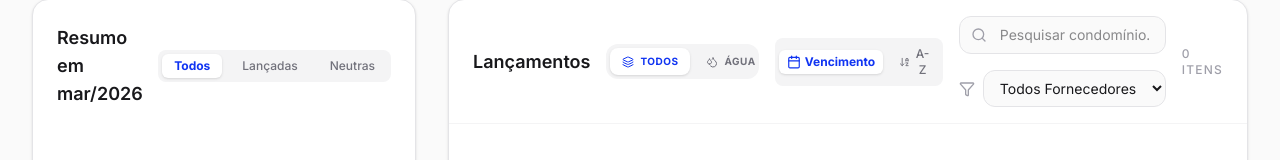
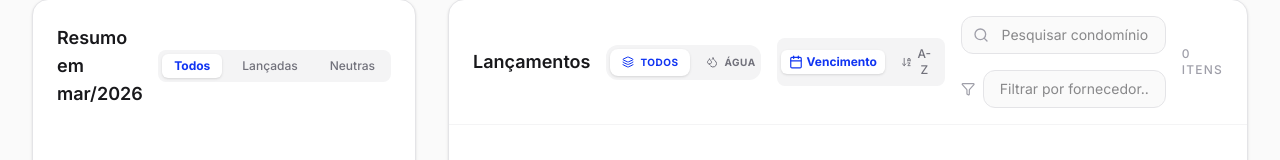
Before and after one commit to pedrinhsx/pedrinhsx.github, a React (Vite) app: page / in a window 1280 px wide. Shown: the part 518-678 px from the top of the page. Built offline with nearby package versions, Linux system fonts and the light colour scheme.

Commit message:
Update App.tsx

```diff
--- a/src/App.tsx
+++ b/src/App.tsx
@@ -109,7 +109,8 @@ export default function App() {
 
   useEffect(() => {
     const handleClickOutside = (event: MouseEvent) => {
-      if (suggestionRef.current && !suggestionRef.current.contains(event.target as Node)) {
+      const isInput = (event.target as HTMLElement).tagName === 'INPUT';
+      if (suggestionRef.current && !suggestionRef.current.contains(event.target as Node) && !isInput) {
         setActiveSuggestionIdx(null);
       }
     };
@@ -117,14 +118,13 @@ export default function App() {
     return () => document.removeEventListener('mousedown', handleClickOutside);
   }, []);
 
-  const [activeSuggestionIdx, setActiveSuggestionIdx] = useState<{type: 'single' | 'bulk', field: 'condo' | 'supplier', index?: number} | null>(null);
+  const [activeSuggestionIdx, setActiveSuggestionIdx] = useState<{type: 'single' | 'bulk' | 'filter', field: 'condo' | 'supplier', index?: number} | null>(null);
 
   const getCondoSuggestions = (input: string) => {
     const uniqueCondos = Array.from(new Set<string>(expenses.map(e => e.condominium))).filter(Boolean);
     if (!input) return uniqueCondos.slice(0, 5);
     return uniqueCondos.filter(c =>
-      c.toLowerCase().includes(input.toLowerCase()) &&
-      c.toLowerCase() !== input.toLowerCase()
+      c.toLowerCase().includes(input.toLowerCase())
     ).slice(0, 5);
   };
 
@@ -132,8 +132,7 @@ export default function App() {
     const uniqueSuppliers = Array.from(new Set<string>(expenses.map(e => e.supplier || ''))).filter(Boolean);
     if (!input) return uniqueSuppliers.slice(0, 5);
     return uniqueSuppliers.filter(s =>
-      s.toLowerCase().includes(input.toLowerCase()) &&
-      s.toLowerCase() !== input.toLowerCase()
+      s.toLowerCase().includes(input.toLowerCase())
     ).slice(0, 5);
   };
 
@@ -402,7 +401,7 @@ export default function App() {
     }).filter(e => {
       const matchesStatus = filterStatus === 'all' || e.status === filterStatus;
       const matchesType = filterType === 'all' || e.type === filterType;
-      const matchesSupplier = filterSupplier === 'all' || e.supplier === filterSupplier;
+      const matchesSupplier = filterSupplier === 'all' || (e.supplier?.toLowerCase().includes(filterSupplier.toLowerCase()));
       const matchesSearch = e.condominium.toLowerCase().includes(searchTerm.toLowerCase());
       return matchesStatus && matchesType && matchesSupplier && matchesSearch;
     }).sort((a, b) => {
@@ -775,18 +774,51 @@ export default function App() {
                     )}
                   </div>
 
-                  <div className="flex items-center gap-2">
+                  <div className="flex items-center gap-2 relative flex-1 min-w-[200px]">
                     <Filter className="w-4 h-4 text-zinc-400" />
-                    <select
-                      value={filterSupplier}
-                      onChange={(e) => setFilterSupplier(e.target.value)}
-                      className="bg-zinc-50 border border-zinc-200 rounded-xl px-3 py-2 text-sm focus:ring-2 focus:ring-primary outline-none transition-all"
-                    >
-                      <option value="all">Todos Fornecedores</option>
-                      {suppliers.filter(s => s !== 'all').map(s => (
-                        <option key={s} value={s}>{s}</option>
-                      ))}
-                    </select>
+                    <div className="relative w-full">
+                      <input
+                        type="text"
+                        placeholder="Filtrar por fornecedor..."
+                        value={filterSupplier === 'all' ? '' : filterSupplier}
+                        onChange={(e) => {
+                          const val = e.target.value;
+                          setFilterSupplier(val || 'all');
+                          setActiveSuggestionIdx({ type: 'filter', field: 'supplier' });
+                        }}
+                        onFocus={() => setActiveSuggestionIdx({ type: 'filter', field: 'supplier' })}
+                        className="w-full px-4 py-2 bg-zinc-50 border border-zinc-200 rounded-xl text-sm focus:ring-2 focus:ring-primary focus:border-transparent outline-none transition-all"
+                      />
+                      {filterSupplier !== 'all' && (
+                        <button
+                          onClick={() => setFilterSupplier('all')}
+                          className="absolute right-3 top-1/2 -translate-y-1/2 text-zinc-400 hover:text-zinc-600"
+                        >
+                          <X className="w-3.5 h-3.5" />
+                        </button>
+                      )}
+
+                      {activeSuggestionIdx?.type === 'filter' && activeSuggestionIdx?.field === 'supplier' && getSupplierSuggestions(filterSupplier === 'all' ? '' : filterSupplier).length > 0 && (
+                        <div
+                          ref={suggestionRef}
+                          className="absolute z-30 w-full mt-1 bg-white border border-zinc-200 rounded-xl shadow-xl overflow-hidden max-h-48 overflow-y-auto"
+                        >
+                          {getSupplierSuggestions(filterSupplier === 'all' ? '' : filterSupplier).map((suggestion, i) => (
+                            <button
+                              key={i}
+                              type="button"
+                              onClick={() => {
+                                setFilterSupplier(suggestion);
+                                setActiveSuggestionIdx(null);
+                              }}
+                              className="w-full px-4 py-3 text-left text-sm hover:bg-zinc-50 transition-colors border-b border-zinc-100 last:border-0"
+                            >
+                              {suggestion}
+                            </button>
+                          ))}
+                        </div>
+                      )}
+                    </div>
                   </div>
                 </div>
 
```
